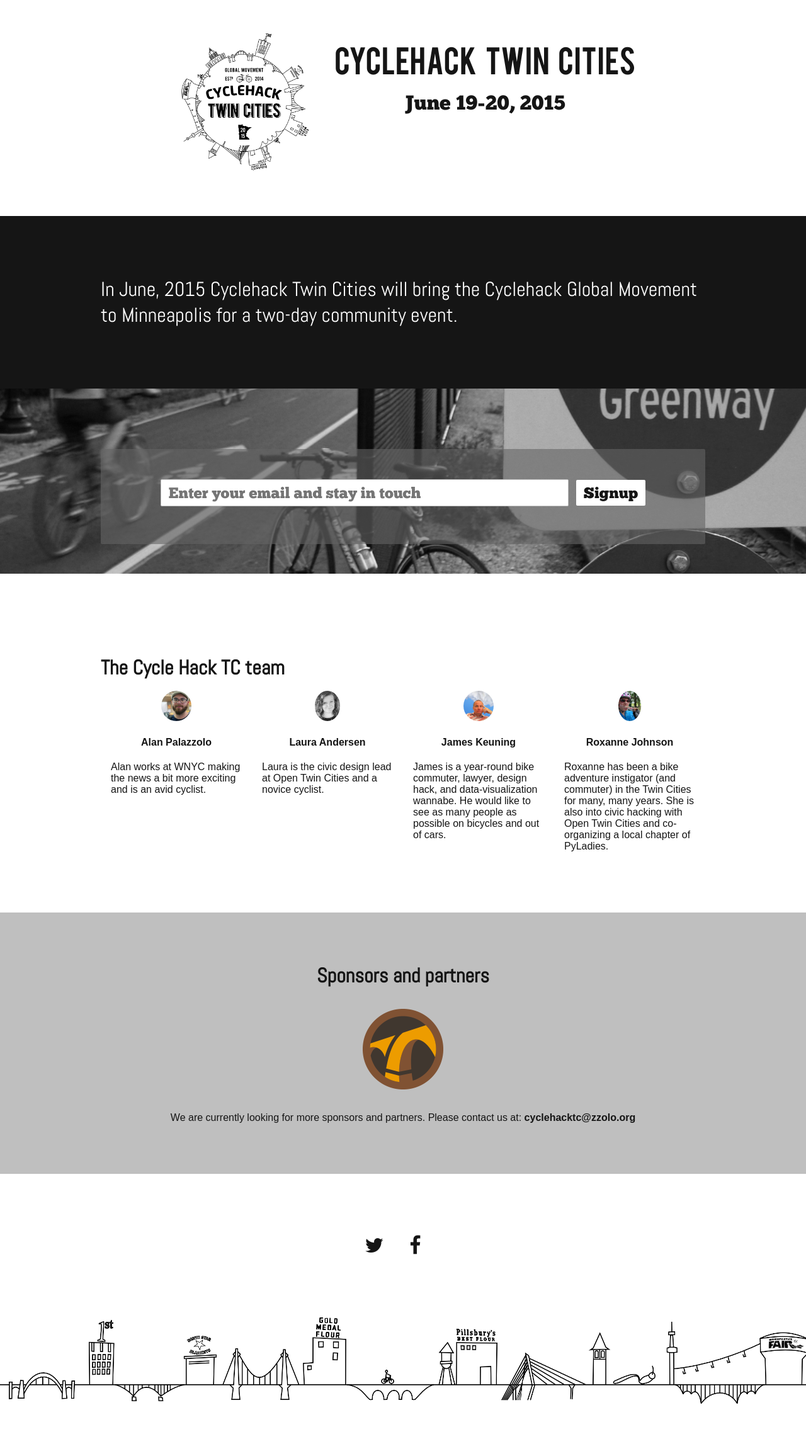
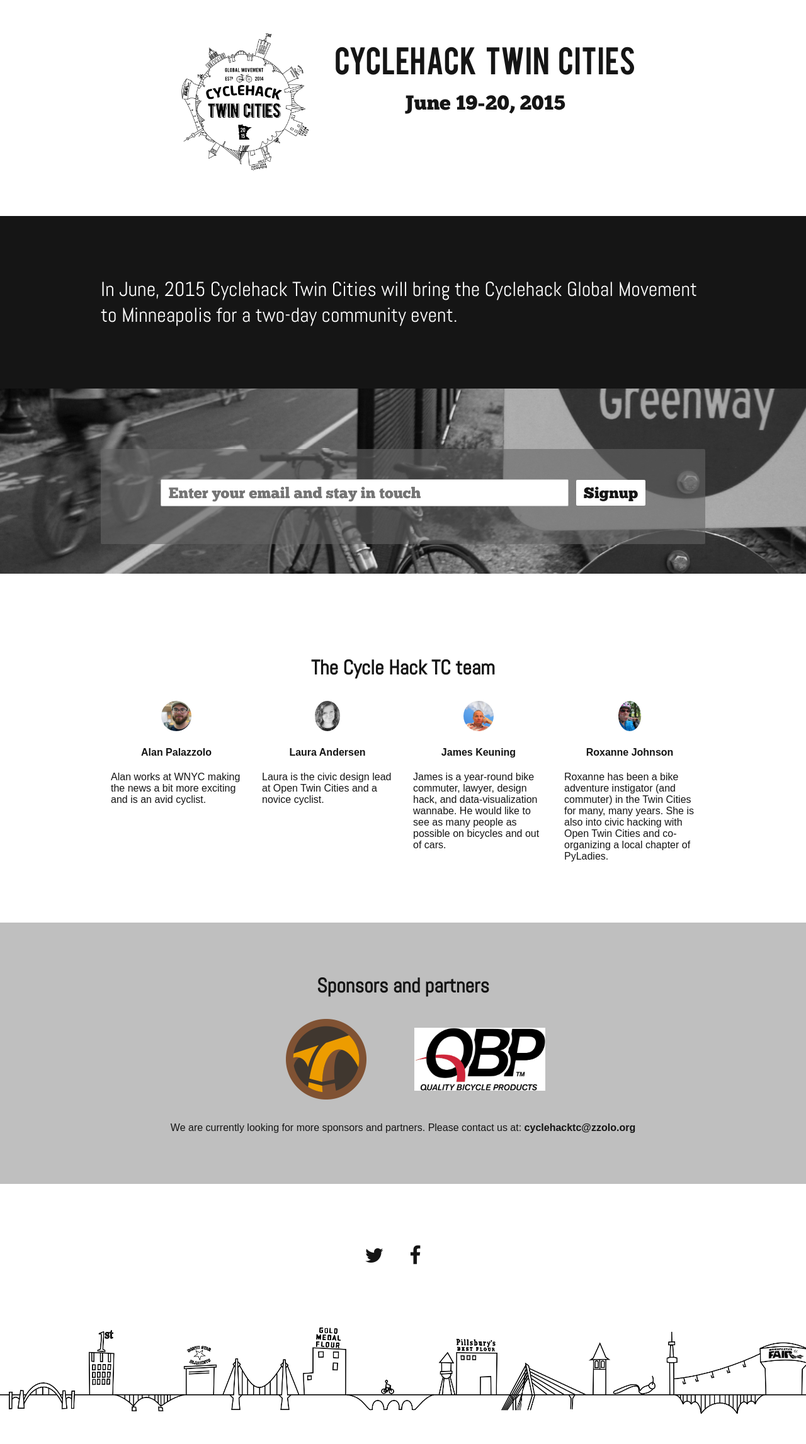
Before and after one commit to CycleHackTC/cyclehacktc.github.io, a Jekyll site: the page built from index.html, in a window 1280 px wide. Shown: the whole page at 63% size. Built offline with Jekyll 4.4.1, drawn with Linux system fonts in a browser that asks for light colours; nearby versions of some CDN libraries.

Commit message:
Adding QBP sponsor.

```diff
--- a/_sass/_site.scss
+++ b/_sass/_site.scss
@@ -219,6 +219,7 @@ section.block {
           width: 25%;
           padding: 1em;
           display: inline-block;
+          vertical-align: middle;
 
           img {
             display: inline-block;
@@ -233,6 +234,11 @@ section.block {
   }
 
   &.team-block {
+
+    h2 {
+      text-align: center;
+      margin-bottom: 1em;
+    }
 
     .team-member {
       width: 25%;
--- a/index.html
+++ b/index.html
@@ -85,6 +85,10 @@ layout: default
         <div class="sponsor">
           <img src="{{ site.baseurl }}/images/sponsor-open-twin-cities.png" title="Open Twin Cities">
         </div>
+
+        <div class="sponsor">
+          <img src="{{ site.baseurl }}/images/sponsor-QBP.gif" title="Quality Bike Products (QBP)">
+        </div>
       </div>
 
       <p>We are currently looking for more sponsors and partners.  Please contact us at: <a href="mailto:cyclehacktc@zzolo.org" target="_blank:">cyclehacktc@zzolo.org</a></p>
```
Also changed, not shown: images/sponsor-QBP.gif (added).
